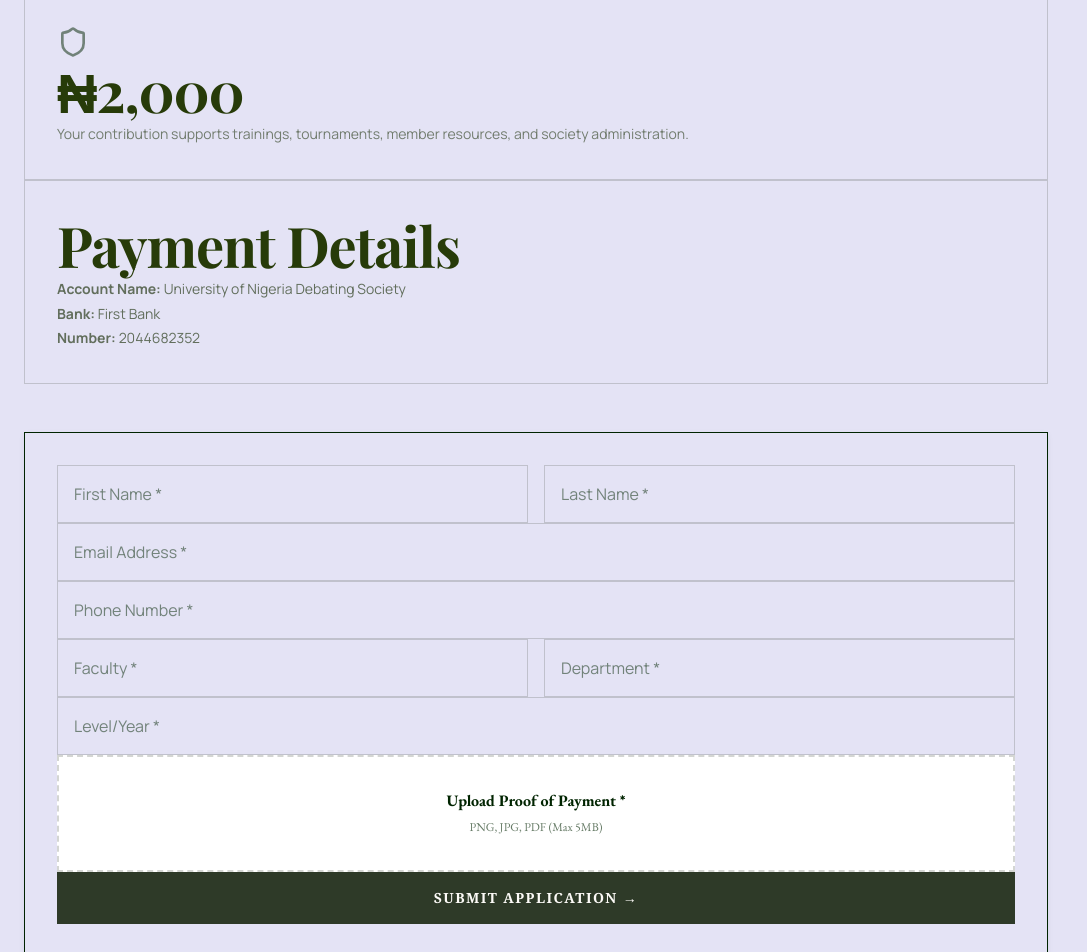
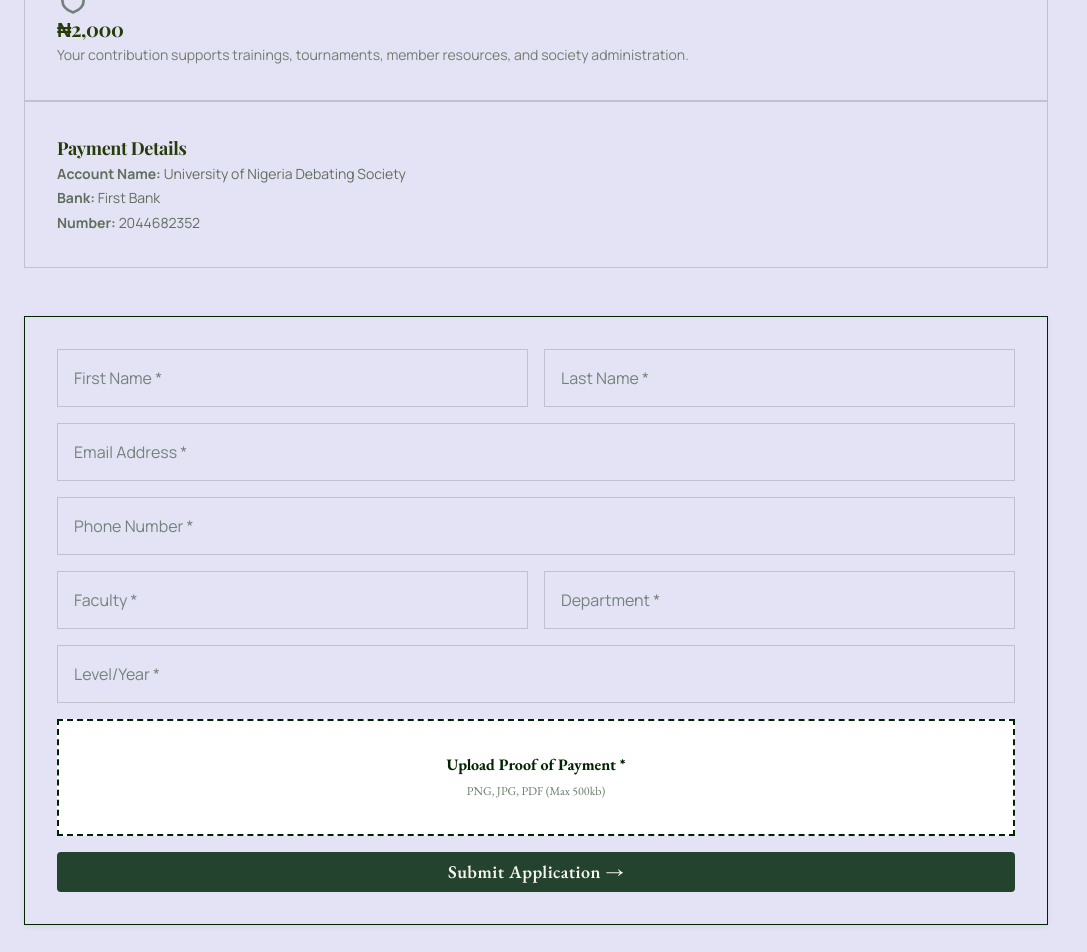
Before and after one commit to 2022phyro/unds, a Next.js app: page /join/register in a window 1280 px wide. Shown: the part 240-1192 px from the top of the page, without its empty margins (0-1087 px from the left). Built offline with nearby package versions, Linux system fonts and the light colour scheme; no server answers; a web font is replaced by a local one.

Commit message:
Improving the file upload

```diff
--- a/app/join/register/page.tsx
+++ b/app/join/register/page.tsx
@@ -4,6 +4,7 @@ import { useActionState, useEffect, useState } from "react";
 import { submitMembershipApplication } from "@/lib/actions/membership";
 import { SubmitButton } from "@/components/submit-button";
 import { Shield, CheckCircle2 } from "lucide-react";
+import { FileUploadField } from "@/components/ui/file-upload";
 
 const theme = {
   bg: "bg-[#fcfaf7]",
@@ -40,7 +41,7 @@ export default function RegisterPage() {
       <main className={`min-h-screen py-20 px-6 font-serif`}>
         <div className="max-w-2xl mx-auto border ${theme.border} p-12 text-center shadow-sm">
           <CheckCircle2 className="mx-auto text-green-700 mb-6" size={48} />
-          <h1 className="text-4xl mb-4">Application Received!</h1>
+          <h1 className="text-4xl! mb-4">Application Received!</h1>
           <p className="mb-8 opacity-80 leading-relaxed">
             Thank you for taking the first step toward becoming a Spartan. An admin will contact you soon to schedule your interview. You will be redirected in {seconds} seconds.
           </p>
@@ -56,19 +57,19 @@ export default function RegisterPage() {
   return (
     <main className={` min-h-screen py-20 px-6 font-serif`}>
       <div className="max-w-5xl mx-auto">
-        <h1 className="text-4xl mb-12">Membership Registration</h1>
+        <h1 className="text-4xl! mb-12">Membership Registration</h1>
 
         <div className="grid lg:grid-cols-[350px,1fr] gap-12">
           {/* Left Column: Info Cards */}
           <div className="space-y-6">
             <div className={`border ${theme.border} p-8`}>
               <Shield className="mb-4 opacity-50" size={32} />
-              <h2 className="font-bold text-xl mb-2">₦2,000</h2>
+              <h2 className="font-bold text-xl! mb-2">₦2,000</h2>
               <p className="text-sm opacity-70 leading-relaxed">Your contribution supports trainings, tournaments, member resources, and society administration.</p>
             </div>
 
             <div className={`border ${theme.border} p-8 `}>
-              <h2 className="font-bold text-lg mb-4">Payment Details</h2>
+              <h2 className="font-bold text-lg! mb-4">Payment Details</h2>
               <div className="space-y-3 text-sm opacity-80">
                 <p><strong>Account Name:</strong> University of Nigeria Debating Society</p>
                 <p><strong>Bank:</strong> First Bank</p>
@@ -78,7 +79,7 @@ export default function RegisterPage() {
           </div>
 
           {/* Right Column: Form */}
-          <form action={action} className="border ${theme.border} p-8 space-y-6 shadow-sm">
+          <form action={action} className="border ${theme.border} flex flex-col gap-4 p-8 space-y-6 shadow-sm">
             {state?.message && !state.success && (
               <div className="p-4 bg-red-50 border border-red-200 text-red-800 text-sm">
                 {state.message}
@@ -100,13 +101,9 @@ export default function RegisterPage() {
 
             <input name="level" placeholder="Level/Year *" className={`border ${theme.border} p-4 w-full bg-transparent focus:outline-none`} required />
 
-            <div className={`border-2 border-dashed ${theme.border} p-8 text-center bg-white`}>
-              <label className="cursor-pointer">
-                <span className="block font-bold mb-1">Upload Proof of Payment *</span>
-                <span className="text-xs opacity-60">PNG, JPG, PDF (Max 5MB)</span>
-                <input type="file" name="receipt" className="hidden" accept=".pdf,.jpg,.png" required />
-              </label>
-            </div>
+            <FileUploadField theme={{
+                          border: ""
+                      }}/>
 
             <SubmitButton />
           </form>
--- a/components/submit-button.tsx
+++ b/components/submit-button.tsx
@@ -9,7 +9,7 @@ export function SubmitButton() {
     <button
       type="submit"
       disabled={pending}
-      className="w-full bg-[#2e3a28] text-[#fcfaf7] py-4 font-bold tracking-widest uppercase text-sm hover:bg-[#1a2217] transition-all disabled:opacity-50 disabled:cursor-not-allowed"
+      className="w-full btn btn-primary py-6 font-bold tracking-widest text-sm hover:bg-[#1a2217] transition-all disabled:opacity-50 disabled:cursor-not-allowed"
     >
       {pending ? "Processing Application..." : "Submit Application →"}
     </button>
--- /dev/null
+++ b/components/ui/file-upload.tsx
@@ -0,0 +1,50 @@
+"use client";
+
+import { useState } from "react";
+
+export function FileUploadField({ theme }: { theme: { border: string } }) {
+  const [fileName, setFileName] = useState<string | null>(null);
+
+const handleFileChange = (e: React.ChangeEvent<HTMLInputElement>) => {
+  const file = e.target.files?.[0];
+
+  if (file && file.size > 500 * 1024) {
+    alert("File is too large! Please choose a file under 500kb.");
+    setFileName(null);
+    e.target.value = ""; // Clear the input
+    return;
+  }
+
+  setFileName(file ? file.name : null);
+};
+
+  return (
+    <div className={`border-2 border-dashed ${theme.border} p-8 text-center bg-surface transition-colors`}>
+      <label className="cursor-pointer">
+        {fileName ? (
+          // Visual feedback when a file is selected
+          <div className="flex flex-col items-center gap-2">
+            <span className="block font-bold text-sm text-[#2e3a28]">✓ File Selected:</span>
+            <span className="text-xs italic bg-black/5 px-2 py-1 rounded">{fileName}</span>
+            <span className="text-[10px] underline opacity-50">Click to change</span>
+          </div>
+        ) : (
+          // Default state
+          <>
+            <span className="block font-bold mb-1">Upload Proof of Payment *</span>
+            <span className="text-xs opacity-60">PNG, JPG, PDF (Max 500kb)</span>
+          </>
+        )}
+
+        <input
+          type="file"
+          name="receipt"
+          className="hidden"
+          accept=".pdf,.jpg,.png"
+          required
+          onChange={handleFileChange}
+        />
+      </label>
+    </div>
+  );
+}
```
